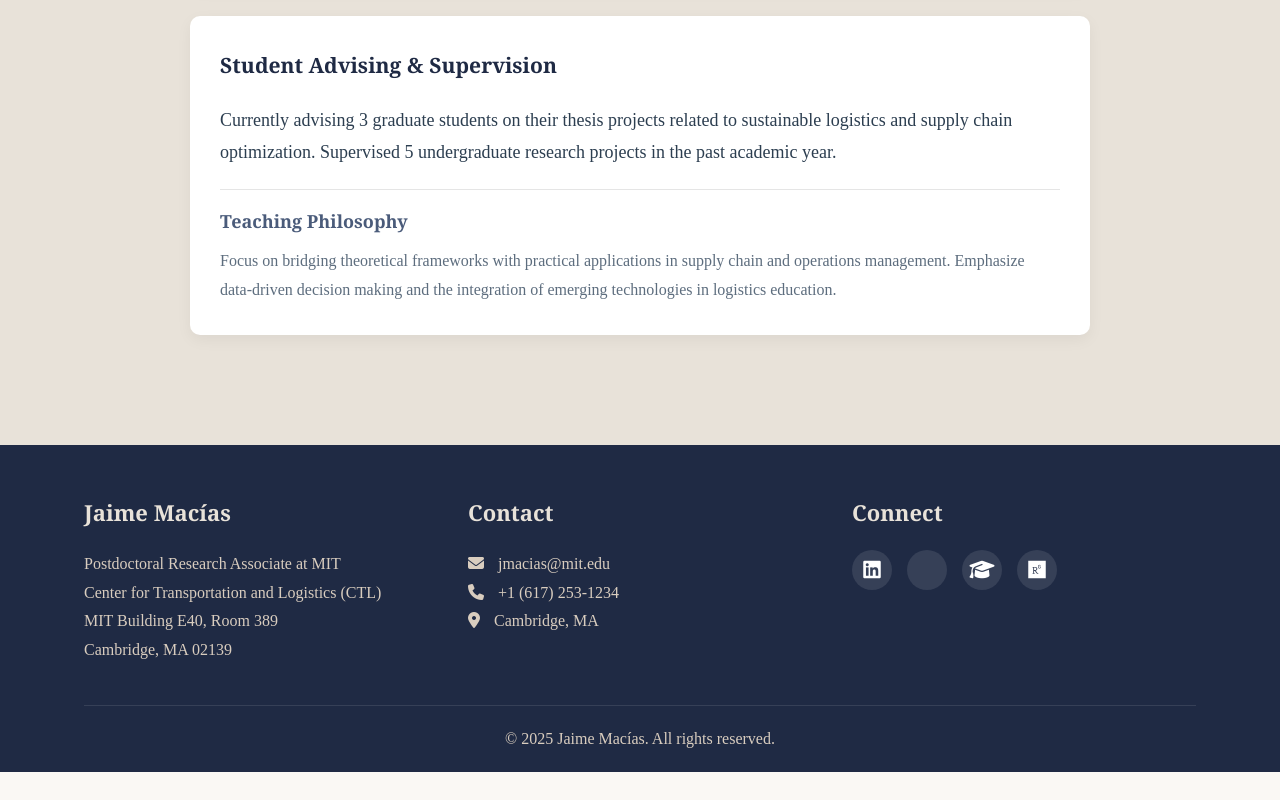
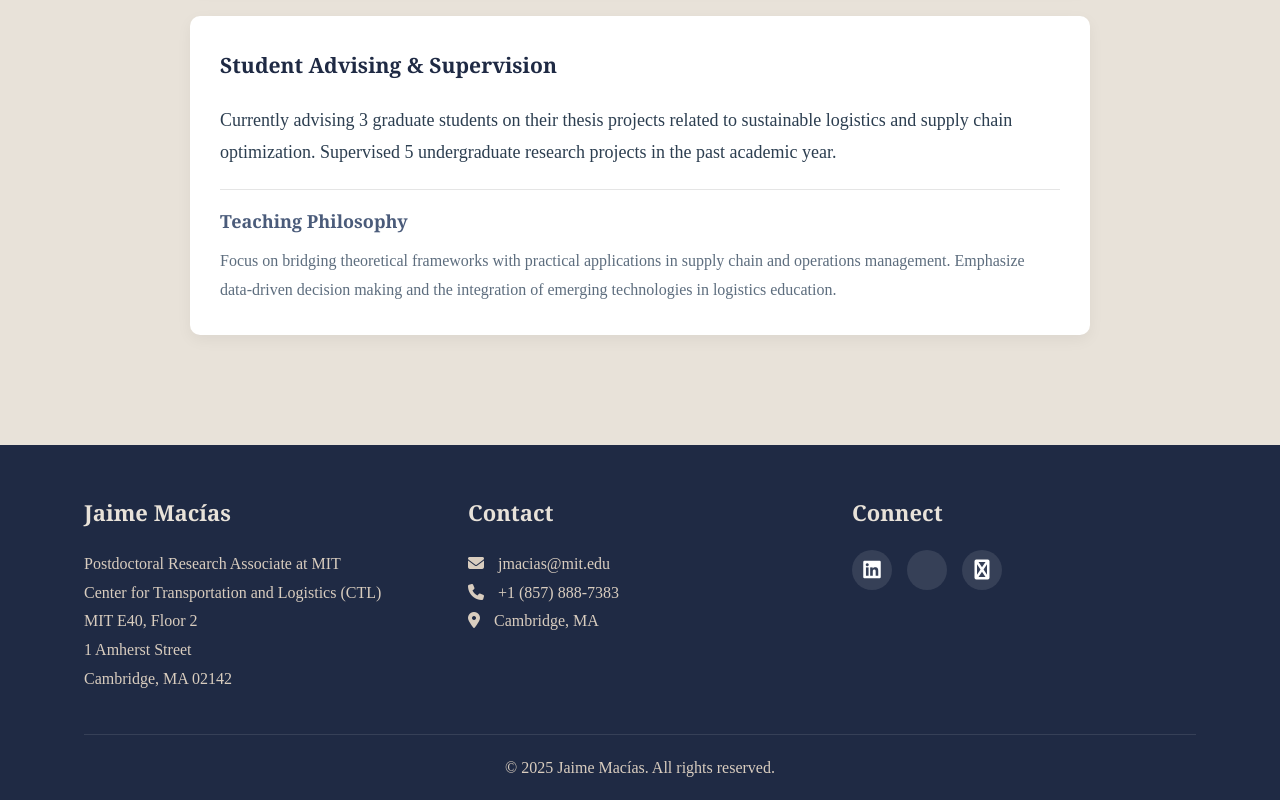
Before and after one commit to jaimemacias-aguayo/jaimemacias-aguayo.github.io, a plain HTML site: page index.html in a window 1280 px wide. Shown: the part 4691-5491 px from the top of the page. Before the commit the page ends 5463 px from the top, so only its background shows below. Drawn offline with Linux system fonts and the light colour scheme.

Commit message:
CAMBIO 2

```diff
--- a/index.html
+++ b/index.html
@@ -965,8 +965,9 @@
                     <p>
                         Postdoctoral Research Associate at MIT<br>
                         Center for Transportation and Logistics (CTL)<br>
-                        MIT Building E40, Room 389<br>
-                        Cambridge, MA 02139
+                        MIT E40, Floor 2<br>
+                        1 Amherst Street<br>
+                        Cambridge, MA 02142
                     </p>
                 </div>
 
@@ -976,7 +977,7 @@
                         <i class="fas fa-envelope" style="margin-right: 10px;"></i>
                         jmacias@mit.edu<br>
                         <i class="fas fa-phone" style="margin-right: 10px;"></i>
-                        +1 (617) 253-1234<br>
+                        +1 (857) 888-7383<br>
                         <i class="fas fa-map-marker-alt" style="margin-right: 10px;"></i>
                         Cambridge, MA
                     </p>
@@ -989,14 +990,13 @@
                            target="_blank" title="LinkedIn">
                             <i class="fab fa-linkedin"></i>
                         </a>
-                        <a href="#" title="Google Scholar">
-                            <i class="fab fa-google-scholar"></i>
+                        <a href="https://www.linkedin.com/in/jaime-macias-a5a231a5?lipi=urn%3Ali%3Apage%3Ad_flagship3_profile_view_base_contact_details%3BHX2UqajyQrmmqCmvhQZONg%3D%3D" title="Google Scholar"
+                           target="_blank" title="Google Schoolar">
+                             <i class="fab fa-google-scholar"></i>
                         </a>
-                        <a href="#" title="MIT Profile">
-                            <i class="fas fa-graduation-cap"></i>
-                        </a>
-                        <a href="#" title="ResearchGate">
-                            <i class="fab fa-researchgate"></i>
+                         <a href="https://ctl.mit.edu/about/bio/jaime-macias-aguayo"
+                           target="_blank" title="CTL Profile">
+                            <i class="fab fa-graduation-cap"></i>
                         </a>
                     </div>
                 </div>
```
